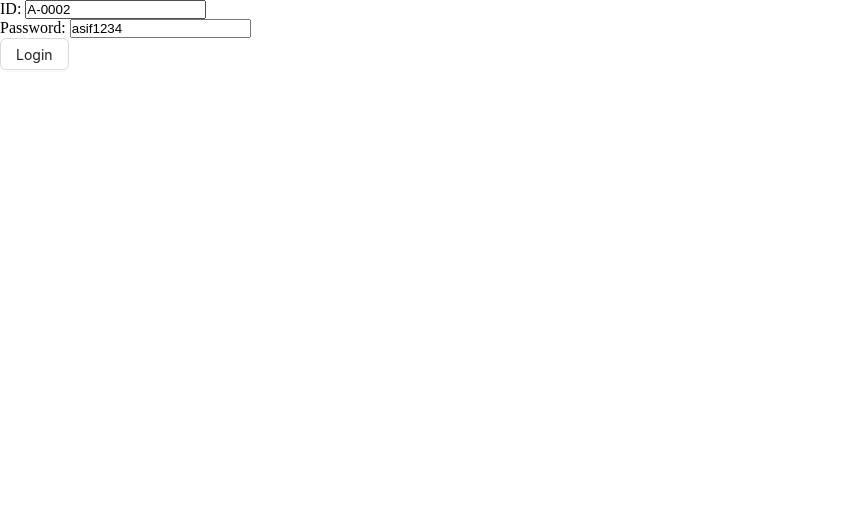
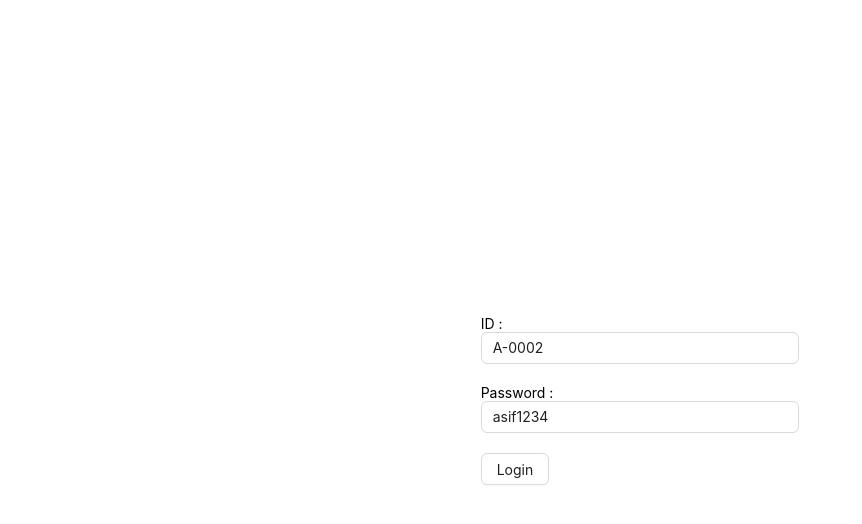
Before and after one commit to asifikbal09/ph-university-management-client, a React (Vite) app: page /login in a window 1280 px wide. Shown: the top 524 px of the page, without its empty margins (0-862 px from the left). Built offline with nearby package versions, Linux system fonts and the light colour scheme.

Commit message:
[DONE] user login successfully.

```diff
--- /dev/null
+++ b/src/components/form/PhForm.tsx
@@ -0,0 +1,32 @@
+import { ReactNode } from "react";
+import {
+  FieldValues,
+  FormProvider,
+  SubmitHandler,
+  useForm,
+} from "react-hook-form";
+
+type TFromConfig={
+    defaultValues?:Record<string,any>
+}
+
+type TFromProps = {
+  onSubmit: SubmitHandler<FieldValues>;
+  children: ReactNode;
+}&TFromConfig;
+
+const PhForm = ({ onSubmit, children, defaultValues }: TFromProps) => {
+  const formConfig :TFromConfig = {};
+  if (defaultValues) {
+    formConfig["defaultValues"] = defaultValues;
+  }
+
+  const methods = useForm(formConfig);
+
+  return (
+    <FormProvider {...methods}>
+      <form onSubmit={methods.handleSubmit(onSubmit)}>{children}</form>
+    </FormProvider>
+  );
+};
+export default PhForm;
--- /dev/null
+++ b/src/components/form/PhInput.tsx
@@ -0,0 +1,21 @@
+import { Input } from "antd";
+import { Controller } from "react-hook-form";
+
+type TInputForm = {
+  type: string;
+  name: string;
+  label: string;
+};
+
+const PhInput = ({ type, name, label }: TInputForm) => {
+  return (
+    <div style={{ marginBottom: "20px" }}>
+      {label ? label : null}
+      <Controller
+        name={name}
+        render={({ field }) => <Input {...field} type={type} id={name} />}
+      />
+    </div>
+  );
+};
+export default PhInput;
--- a/src/pages/Login.tsx
+++ b/src/pages/Login.tsx
@@ -1,29 +1,29 @@
-import { Button } from "antd";
-import { FieldValues, useForm } from "react-hook-form";
+import { Button, Row } from "antd";
+import { FieldValues } from "react-hook-form";
 import { useLoginMutation } from "../redux/features/auth/authApi";
 import { useAppDispatch } from "../redux/hooks";
 import { TUser, setUser } from "../redux/features/auth/authSlice";
 import verifyToken from "../utils/verifyToken";
 import { useNavigate } from "react-router-dom";
 import { toast } from "sonner";
+import PhForm from "../components/form/PhForm";
+import PhInput from "../components/form/PhInput";
 const Login = () => {
   const dispatch = useAppDispatch();
-  const { register, handleSubmit } = useForm({
-    defaultValues: {
-      id: "A-0002",
-      password: "asif1234",
-    },
-  });
-
   const [login, { error }] = useLoginMutation();
   const navigate = useNavigate();
 
-  const onSubmit = async (data:FieldValues) => {
+  const defaultValues = {
+    userId: "A-0002",
+    password: "asif1234",
+  };
+  const onSubmit = async (data: FieldValues) => {
+    console.log(data);
     const toastId = toast.loading("logging in");
 
     try {
       const userInfo = {
-        id: data.id,
+        id: data.userId,
         password: data.password,
       };
       const res = await login(userInfo).unwrap();
@@ -40,17 +40,15 @@
   console.log(error);
 
   return (
-    <form onSubmit={handleSubmit(onSubmit)}>
-      <div>
-        <label htmlFor="id">ID: </label>
-        <input type="text" id="id" {...register("id")} />
-      </div>
-      <div>
-        <label htmlFor="password">Password: </label>
-        <input type="text" id="password" {...register("password")} />
-      </div>
-      <Button htmlType="submit">Login</Button>
-    </form>
+    <Row justify="center" align="middle" style={{ height: "100vh" }}>
+      <PhForm onSubmit={onSubmit} defaultValues={defaultValues}>
+        <PhInput type="text" name="userId" label="ID : "></PhInput>
+
+        <PhInput type="text" name="password" label="Password : "></PhInput>
+
+        <Button htmlType="submit">Login</Button>
+      </PhForm>
+    </Row>
   );
 };
 
```
